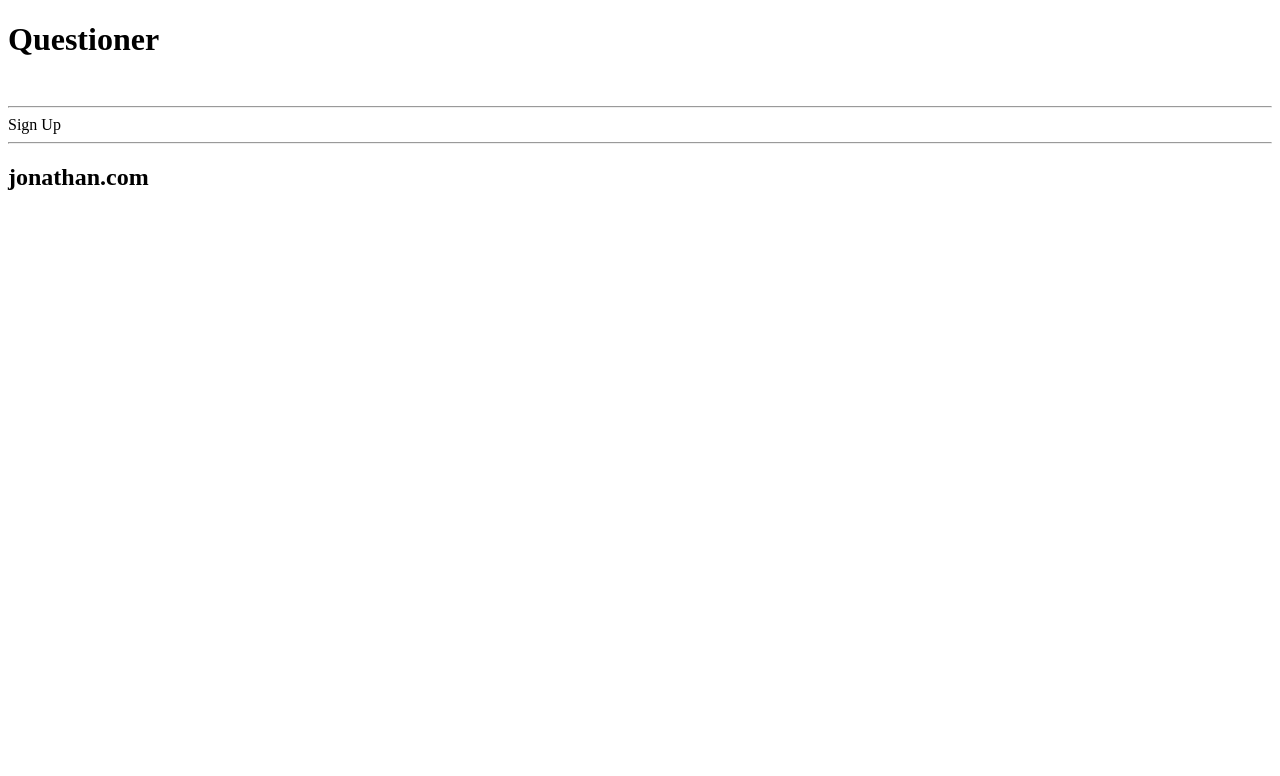
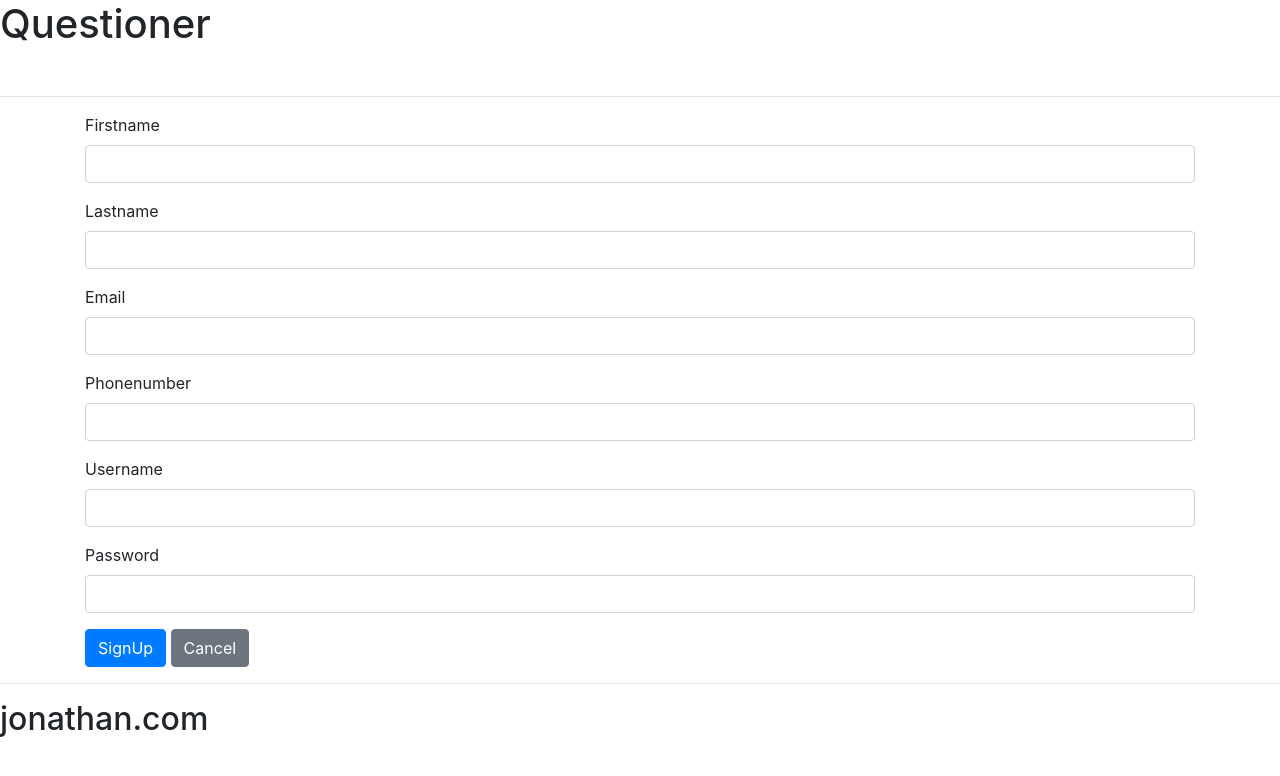
Before and after one commit to jmusila/Quesioner-React, a React app: page /signup in a window 1280 px wide. Shown: the top 776 px of the page. Built offline with nearby package versions, Linux system fonts and the light colour scheme.

Commit message:
added user signup

```diff
--- a/src/components/Home.css
+++ b/src/components/Home.css
@@ -1,3 +1,3 @@
-.Home-header {
+.Home-container {
     background-color: gold;
 }
--- a/src/components/Home.js
+++ b/src/components/Home.js
@@ -1,5 +1,6 @@
 import React, { Component } from 'react';
 import axios from 'axios';
+import "./Home.css";
 
 class Home extends Component {
     constructor(props) {
@@ -13,7 +14,6 @@ class Home extends Component {
           this.setState({
             meetups: response.data.data
           })
-          console.log(this.state.meetups)
         }
         );
       }
--- a/src/components/signup.js
+++ b/src/components/signup.js
@@ -1,14 +1,85 @@
 import React, { Component } from 'react';
+import { Input, FormGroup, Label, Form, Button } from 'reactstrap';
+import axios from 'axios';
+
 
 class SignUp extends Component {
     constructor(props) {
         super(props);
-        this.state = {  }
+        this.state = {
+            newUserData:{
+                firstname: '',
+                lastname: '',
+                email: '',
+                phoneNumber: '',
+                username: '',
+                password: ''
+              }
+         }
+    }
+    addUser(){
+    axios.post('https://my-postgres-questioner-v2-api.herokuapp.com/api/v2/auth/signup', this.state.newUserData).then((response) =>{
+        let { users } = this.state
+
+        users.push(response.data)
+        this.setState({ users })
+    });
     }
     render() {
         return (
-            <div>
-                Sign Up
+            <div className="SignUp container">
+                <Form>
+                    <FormGroup>
+                        <Label for="firstname">Firstname</Label>
+                        <Input id="firstname" value={this.state.newUserData.firstname} onChange={(e) => {
+                        let { newUserData } = this.state;
+                        newUserData.firstname = e.target.value;
+                        this.setState({ newUserData })
+                        }}/>
+                    </FormGroup>
+                    <FormGroup>
+                        <Label for="lastname">Lastname</Label>
+                        <Input id="lastname" value={this.state.newUserData.lastname} onChange={(e) => {
+                        let { newUserData } = this.state;
+                        newUserData.lastname = e.target.value;
+                        this.setState({ newUserData })
+                        }}/>
+                    </FormGroup>
+                    <FormGroup>
+                        <Label for="email">Email</Label>
+                        <Input id="email"  value={this.state.newUserData.email} onChange={(e) => {
+                        let { newUserData } = this.state;
+                        newUserData.email = e.target.value;
+                        this.setState({ newUserData })
+                        }}/>
+                    </FormGroup>
+                    <FormGroup>
+                        <Label for="phonenumber">Phonenumber</Label>
+                        <Input id="phoneNumber"  value={this.state.newUserData.phoneNumber} onChange={(e) => {
+                        let { newUserData } = this.state;
+                        newUserData.phoneNumber = e.target.value;
+                        this.setState({ newUserData })
+                        }}/>
+                    </FormGroup>
+                    <FormGroup>
+                        <Label for="username">Username</Label>
+                        <Input id="username"  value={this.state.newUserData.username} onChange={(e) => {
+                        let { newUserData } = this.state;
+                        newUserData.username = e.target.value;
+                        this.setState({ newUserData })
+                        }}/>
+                    </FormGroup>
+                    <FormGroup>
+                        <Label for="password">Password</Label>
+                        <Input id="password" type="password" value={this.state.newUserData.password} onChange={(e) => {
+                        let { newUserData } = this.state;
+                        newUserData.password = e.target.value;
+                        this.setState({ newUserData })
+                        }}/>
+                    </FormGroup>
+                </Form>
+                    <Button color="primary" onClick={this.addUser.bind(this)}>SignUp</Button>{' '}
+                    <Button color="secondary" >Cancel</Button>
             </div>
          );
     }
--- a/src/index.js
+++ b/src/index.js
@@ -1,5 +1,6 @@
 import React from 'react';
 import ReactDOM from 'react-dom';
+import 'bootstrap/dist/css/bootstrap.min.css';
 import App from './App';
 
 ReactDOM.render(<App />, document.getElementById('app'));
```
